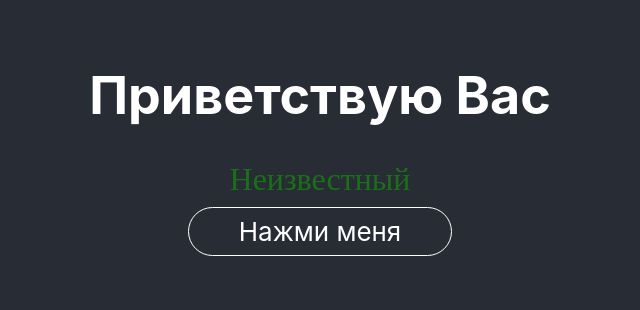
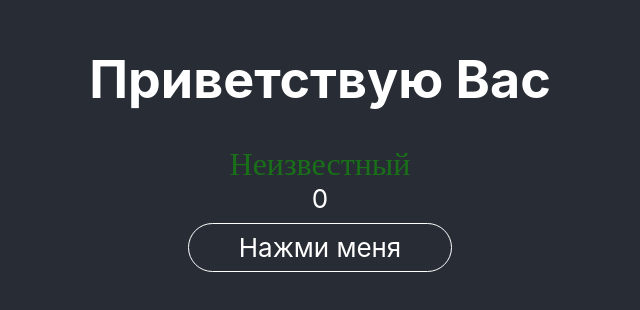
Before and after one commit to ivanSemi/reactlesson1, a React (Create React App) app: page / in a window 1280 px wide. Shown: the part 258-568 px from the top of the page, without its empty margins (320-960 px from the left). Built offline with nearby package versions, Linux system fonts and the light colour scheme.

Commit message:
добавил компоненту Button стэйт

```diff
--- a/src/Button.js
+++ b/src/Button.js
@@ -1,9 +1,14 @@
-import React from 'react'
+import React, {useState} from 'react'
 
-const Button = () => {
+export function Button () {
+    const [count, setCount] = useState(0);
+    const updateCount = () => {
+        setCount((prevCount) => prevCount + 1);
+    }
     return (
-        <div className='button'>
-            Нажми меня
+        <div>
+        <span className='counter'>{count}</span>
+        <div className='button' onClick={updateCount}>Нажми меня</div>
         </div>
     );
 };
```
